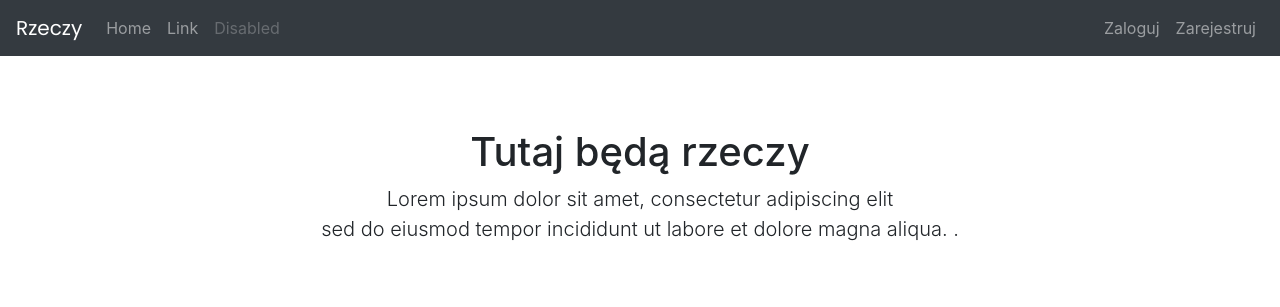
After one commit to MichalJanusz/PizzaCrawler, a Django app: template crawler/templates/crawler/index.html in a window 1280 px wide. The commit adds this page. Shown: the top 307 px of the page. Run offline with Django 3.2, Linux system fonts and the light colour scheme; the template is opened without the code that fills it, so the values that code supplies are empty; some libraries are stand-ins or nearby versions.

Commit message:
base.html, login, logout, register almost done

```diff
--- a/PC_project/settings.py
+++ b/PC_project/settings.py
@@ -37,8 +37,11 @@ INSTALLED_APPS = [
     'django.contrib.sessions',
     'django.contrib.messages',
     'django.contrib.staticfiles',
-    'crawler'
+    'crawler',
+    'crispy_forms'
 ]
+
+CRISPY_TEMPLATE_PACK = 'bootstrap4'
 
 MIDDLEWARE = [
     'django.middleware.security.SecurityMiddleware',
--- a/PC_project/urls.py
+++ b/PC_project/urls.py
@@ -16,6 +16,12 @@ Including another URLconf
 from django.contrib import admin
 from django.urls import path
 
+from views import *
+
 urlpatterns = [
     path('admin/', admin.site.urls),
+    path('', MainView.as_view(), name='index'),
+    path('login/', LoginView.as_view(), name='login'),
+    path('logout/', LogoutView.as_view(), name='logout'),
+    path('register/', RegisterView.as_view(), name='register')
 ]
--- a/crawler/static/css/style.css
+++ b/crawler/static/css/style.css
@@ -0,0 +1,18 @@
+@import url('https://fonts.googleapis.com/css?family=Poppins&display=swap');
+
+.font{
+    font-family: 'Poppins', sans-serif;
+}
+
+body {
+  padding-top: 5rem;
+}
+.starter-page {
+  padding: 3rem 1.5rem;
+  text-align: center;
+}
+
+.my_form{
+    width: 500px;
+    margin: 0 auto;
+}
--- a/crawler/templates/crawler/__base__.html
+++ b/crawler/templates/crawler/__base__.html
@@ -5,28 +5,70 @@
 <head>
     <meta charset="UTF-8">
     <link rel="stylesheet" href="{% static "css/style.css" %}">
-    <link rel="stylesheet" href="https://stackpath.bootstrapcdn.com/bootstrap/4.4.1/css/bootstrap.min.css" integrity="sha384-Vkoo8x4CGsO3+Hhxv8T/Q5PaXtkKtu6ug5TOeNV6gBiFeWPGFN9MuhOf23Q9Ifjh" crossorigin="anonymous">
-    <title>{% block title %}{% endblock %}| Crawler</title>
+    <link rel="stylesheet" href="https://stackpath.bootstrapcdn.com/bootstrap/4.4.1/css/bootstrap.min.css"
+          integrity="sha384-Vkoo8x4CGsO3+Hhxv8T/Q5PaXtkKtu6ug5TOeNV6gBiFeWPGFN9MuhOf23Q9Ifjh" crossorigin="anonymous">
+    <title>{% block title %}{% endblock %} | Crawler</title>
 
 </head>
 
 <body>
-    <header>
-        <!-- ------------- HEADER ----------- -->
-    </header>
+    <nav class="navbar navbar-expand-md navbar-dark bg-dark fixed-top">
+        <a class="navbar-brand font" href="#">Rzeczy</a>
+        <button class="navbar-toggler" type="button" data-toggle="collapse" data-target="#navbarsExampleDefault"
+                aria-controls="navbarsExampleDefault" aria-expanded="false" aria-label="Toggle navigation">
+            <span class="navbar-toggler-icon"></span>
+        </button>
+
+        <div class="collapse navbar-collapse" id="navbarsExampleDefault">
+            <ul class="navbar-nav mr-auto">
+                <li class="nav-item">
+                    <a class="nav-link" href="#">Home <span class="sr-only">(current)</span></a>
+                </li>
+                <li class="nav-item">
+                    <a class="nav-link" href="#">Link</a>
+                </li>
+                <li class="nav-item">
+                    <a class="nav-link disabled" href="#" tabindex="-1" aria-disabled="true">Disabled</a>
+                </li>
+            </ul>
+            <ul class="navbar-nav ml-auto">
+                {% if not user.is_authenticated %}
+                    <li class="nav-item">
+                        <a class="nav-link" href="{% url 'login' %}">Zaloguj</a>
+                    </li>
+                    <li class="nav-item">
+                        <a class="nav-link" href="{% url 'register' %}">Zarejestruj</a>
+                    </li>
+                {% else %}
+                    <span class="navbar-text text-light">{{user.username}}</span>
+                    <li class="nav-item">
+                        <a class="nav-link" href="{% url 'logout' %}">Wyloguj</a>
+                    </li>
+                {% endif %}
+            </ul>
+        </div>
+    </nav>
+
+
 {% if user.is_authenticated %}
-    <!-- ----------------------- DASHBOARD ----------------------- -->
-        test
+    <!-- ----------------------- DASHBOARD for logged user ----------------------- -->
 {% endif %}
 
+    <main role="main" class="container">
+        <!-- ----------------------- page content ----------------------- -->
+            {% block content %}{% endblock %}
+        <!-- ----------------------- page content end ------------------- -->
+    </main>
 
-<!-- ----------------------- page content ----------------------- -->
-{% block content %}{% endblock %}
-<!-- ----------------------- page content end ------------------- -->
-
-    <script src="https://stackpath.bootstrapcdn.com/bootstrap/4.4.1/js/bootstrap.min.js" integrity="sha384-wfSDF2E50Y2D1uUdj0O3uMBJnjuUD4Ih7YwaYd1iqfktj0Uod8GCExl3Og8ifwB6" crossorigin="anonymous"></script>
-    <script src="https://code.jquery.com/jquery-3.4.1.slim.min.js" integrity="sha384-J6qa4849blE2+poT4WnyKhv5vZF5SrPo0iEjwBvKU7imGFAV0wwj1yYfoRSJoZ+n" crossorigin="anonymous"></script>
-    <script src="https://cdn.jsdelivr.net/npm/popper.js@1.16.0/dist/umd/popper.min.js" integrity="sha384-Q6E9RHvbIyZFJoft+2mJbHaEWldlvI9IOYy5n3zV9zzTtmI3UksdQRVvoxMfooAo" crossorigin="anonymous"></script>
+<script src="https://stackpath.bootstrapcdn.com/bootstrap/4.4.1/js/bootstrap.min.js"
+        integrity="sha384-wfSDF2E50Y2D1uUdj0O3uMBJnjuUD4Ih7YwaYd1iqfktj0Uod8GCExl3Og8ifwB6"
+        crossorigin="anonymous"></script>
+<script src="https://code.jquery.com/jquery-3.4.1.slim.min.js"
+        integrity="sha384-J6qa4849blE2+poT4WnyKhv5vZF5SrPo0iEjwBvKU7imGFAV0wwj1yYfoRSJoZ+n"
+        crossorigin="anonymous"></script>
+<script src="https://cdn.jsdelivr.net/npm/popper.js@1.16.0/dist/umd/popper.min.js"
+        integrity="sha384-Q6E9RHvbIyZFJoft+2mJbHaEWldlvI9IOYy5n3zV9zzTtmI3UksdQRVvoxMfooAo"
+        crossorigin="anonymous"></script>
 
 </body>
 </html>
--- /dev/null
+++ b/crawler/templates/crawler/index.html
@@ -0,0 +1,10 @@
+{% extends "crawler/__base__.html" %}
+{% block title %}Main{% endblock %}
+{% block content %}
+
+  <div class="starter-page">
+    <h1>Tutaj będą rzeczy</h1>
+    <p class="lead">Lorem ipsum dolor sit amet, consectetur adipiscing elit<br>sed do eiusmod tempor incididunt ut labore et dolore magna aliqua. .</p>
+  </div>
+
+{% endblock %}
```
Also changed, not shown: crawler/forms.py (added, +30 -0 lines), crawler/templates/crawler/form.html (added, +12 -0 lines), crawler/views.py (+50 -1 lines).
